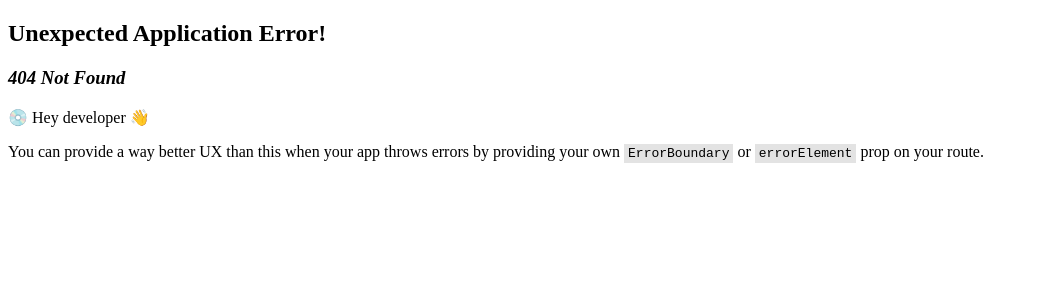
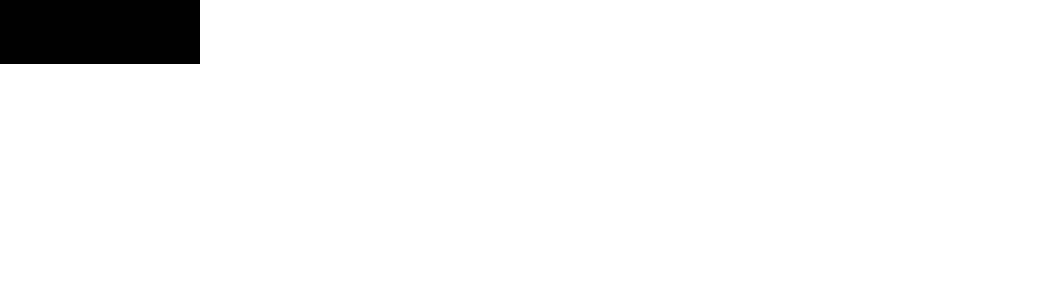
Before and after one commit to HomebrewComputerClub02/Team2_clone_FE, a React (Create React App) app: page /open in a window 1280 px wide. Before the commit this address had no page. Shown: the top 300 px of the page, without its empty margins (0-1046 px from the left). Built offline with nearby package versions, Linux system fonts and the light colour scheme.

Commit message:
FEAT : WebPlayerHome 추가

```diff
--- a/src/Router.tsx
+++ b/src/Router.tsx
@@ -2,6 +2,8 @@ import { createBrowserRouter } from 'react-router-dom';
 import Root from './pages/Root';
 import React from 'react';
 import Homebrewtify from './pages/Homebrewtify';
+import WebPlayerHome from './pages/WebPlayerHome';
+
 const router = createBrowserRouter([
   {
     path: '/',
@@ -11,6 +13,10 @@ const router = createBrowserRouter([
         path: '',
         element: <Homebrewtify />,
       },
+      {
+        path: 'open',
+        element: <WebPlayerHome />,
+      },
     ],
   },
 ]);
--- /dev/null
+++ b/src/pages/WebPlayerHome.tsx
@@ -0,0 +1,65 @@
+import React from 'react';
+import styled from 'styled-components';
+
+const P = styled.p`
+  text-align: center;
+  font-size: 24px;
+  font-weight: 700;
+  font-family: 'Noto Sans SC', sans-serif;
+`;
+
+const Layout = styled.div`
+  display: grid;
+  grid-template-areas:
+    'top-bar top-bar'
+    'nav-bar main-view'
+    'now-playing-bar now-playing-bar';
+  grid-template-columns: auto 1fr;
+  grid-template-rows: auto 1fr auto;
+  height: 100%;
+  min-height: 100%;
+  position: relative;
+  width: 100%;
+`;
+const TopBar = styled.div`
+  grid-area: 'main-view';
+  height: 64px;
+  min-width: 0;
+`;
+const NavBar = styled.div`
+  background-color: #000;
+  display: flex;
+  grid-area: 'nav-bar';
+  min-height: 0;
+  position: relative;
+  width: 200px;
+  z-index: 4;
+`;
+const MainView = styled.div`
+  background-color: #000;
+  display: flex;
+  flex-direction: column;
+  grid-area: 'main-view';
+  min-height: 0;
+  overflow: hidden;
+  position: relative;
+  width: 100%;
+`;
+const NowPlayingBar = styled.div`
+  grid-area: 'now-playing-bar';
+  width: 100%;
+`;
+const WebPlayerHome = () => {
+  return (
+    <div>
+      <Layout>
+        <TopBar></TopBar>
+        <NavBar></NavBar>
+        <MainView></MainView>
+        <NowPlayingBar></NowPlayingBar>
+      </Layout>
+    </div>
+  );
+};
+
+export default WebPlayerHome;
```
